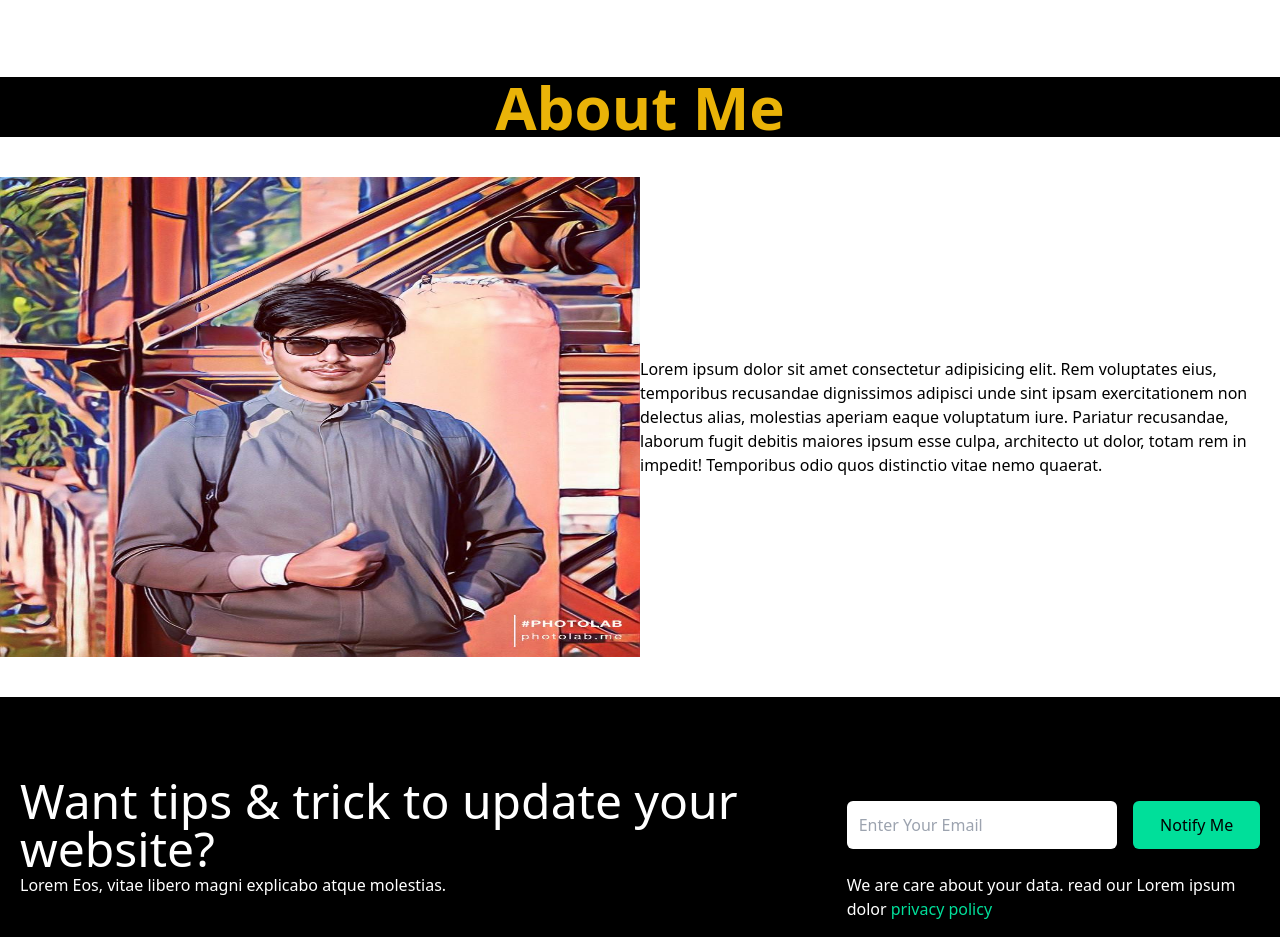
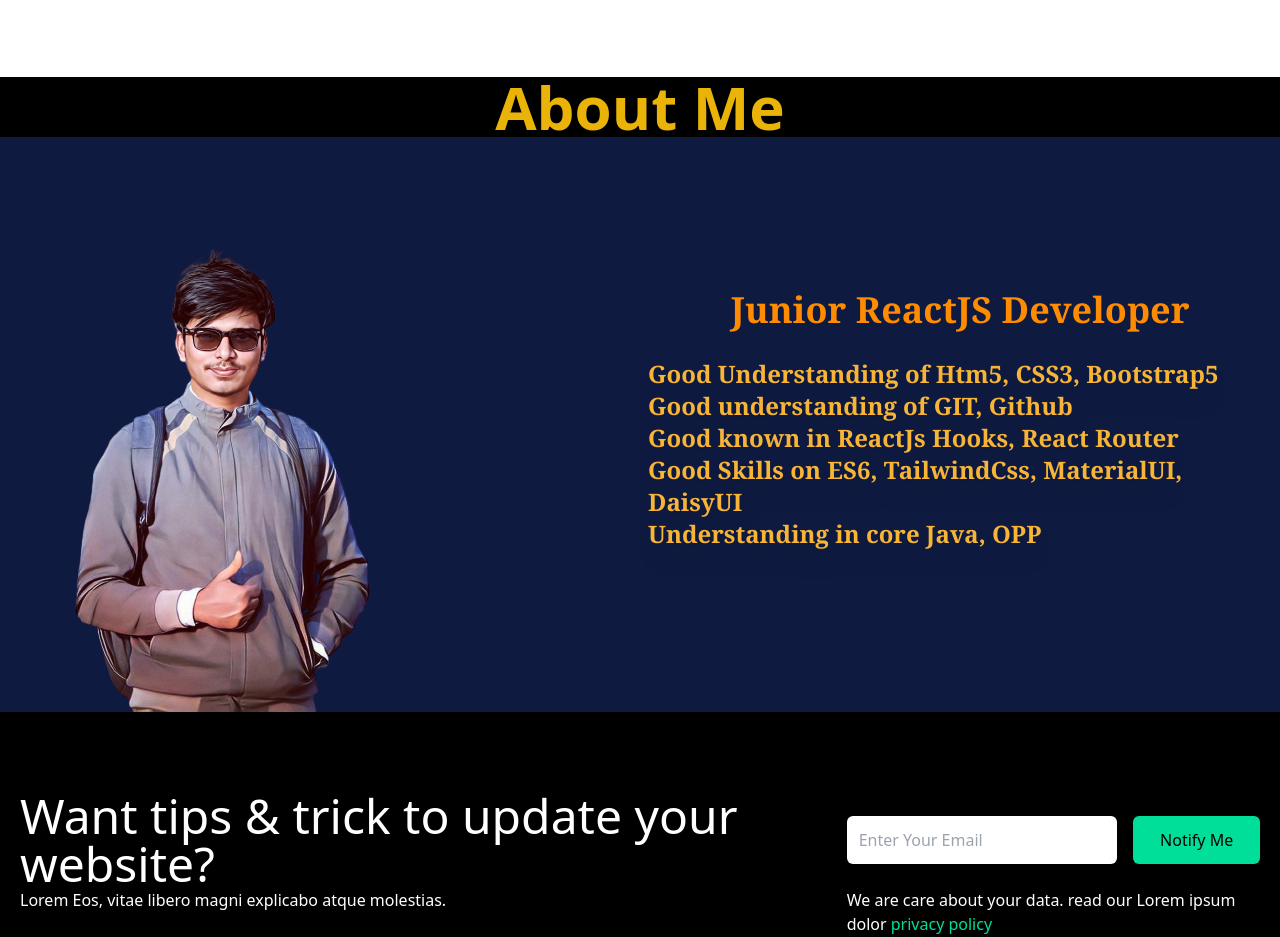
Before and after one commit to atikurahad/atikur-portfolio-spa, a React (Create React App) app: page / in a window 1280 px wide. Shown: the part 1300-2237 px from the top of the page. Built offline with nearby package versions, Linux system fonts and the light colour scheme.

Commit message:
contact are up to date

```diff
--- a/src/components/About.jsx
+++ b/src/components/About.jsx
@@ -1,21 +1,33 @@
-import React from 'react';
-import DevImg from '../assets/atik.jpeg'
+import React from "react";
+import DevImg from "../assets/atik.png";
 
 const About = () => {
-  return ( <>
+  return (
+    <>
       <div>
- <h1 className='text-center text-yellow-500 text-6xl font-bold '> About Me</h1>
- <div className='bg-white h-[35rem] grid grid-cols-2 justify-center items-center'>
-  <div className=''>
-      <img className='h-[30rem] w-full' src={DevImg} alt="" />
+        <h1 className="text-center text-yellow-500 text-6xl font-bold ">
+          {" "}
+          About Me
+        </h1>
+        <div className="bg-[#0E1A40]  grid grid-cols-2 justify-center items-center">
+          <div >
+            <img className="" src={DevImg} alt="" />
           </div>
           <div>
-    <p>Lorem ipsum dolor sit amet consectetur adipisicing elit. Rem voluptates eius, temporibus recusandae dignissimos adipisci unde sint ipsam exercitationem non delectus alias, molestias aperiam eaque voluptatum iure. Pariatur recusandae, laborum fugit debitis maiores ipsum esse culpa, architecto ut dolor, totam rem in impedit! Temporibus odio quos distinctio vitae nemo quaerat.</p>
+            <h1 className="text-center text-4xl font-serif font-bold text-[rgb(255,140,0)]">
+              Junior ReactJS Developer
+            </h1>
+            <ol className="mt-5 p-2 drop-shadow-xl ">
+              <li className="text-2xl font-semibold font-serif text-[#f8b435] ">Good Understanding of Htm5, CSS3, Bootstrap5</li>
+              <li className="text-2xl font-semibold font-serif text-[#f8b435]">Good understanding of GIT, Github</li>
+              <li className="text-2xl font-semibold font-serif text-[#f8b435]">Good known in ReactJs Hooks, React Router</li>
+              <li className="text-2xl font-semibold font-serif text-[#f8b435]">Good Skills on ES6, TailwindCss, MaterialUI, DaisyUI</li>
+              <li className="text-2xl font-semibold font-serif text-[#f8b435]">Understanding in core Java, OPP</li>
+            </ol>
           </div>
         </div>
       </div>
     </>
-
   );
 };
 
```
Also changed, not shown: src/assets/atik.jpeg (deleted), src/assets/atik.png (added). Lines whose indentation alone changed are shown as unchanged.
